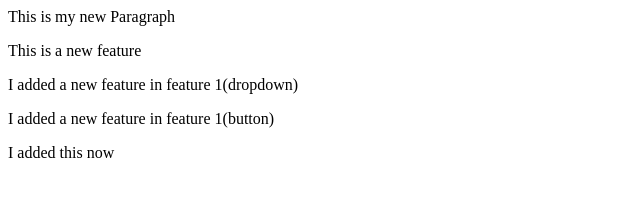
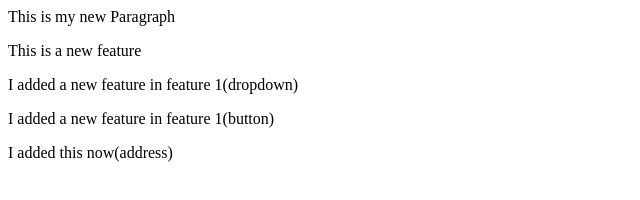
Before and after one commit to Sricheta0203/LocalRepo, a plain HTML site: page index.html in a window 1280 px wide. Shown: the full height of the page, 0-640 px from the left. Drawn offline with Linux system fonts and the light colour scheme.

Commit message:
Add address

```diff
--- a/index.html
+++ b/index.html
@@ -2,4 +2,4 @@
 <p>This is a new feature</p>
 <p>I added a new feature in feature 1(dropdown)</p>
 <p>I added a new feature in feature 1(button)</p>
-<p>I added this now</p>
+<p>I added this now(address)</p>
```
